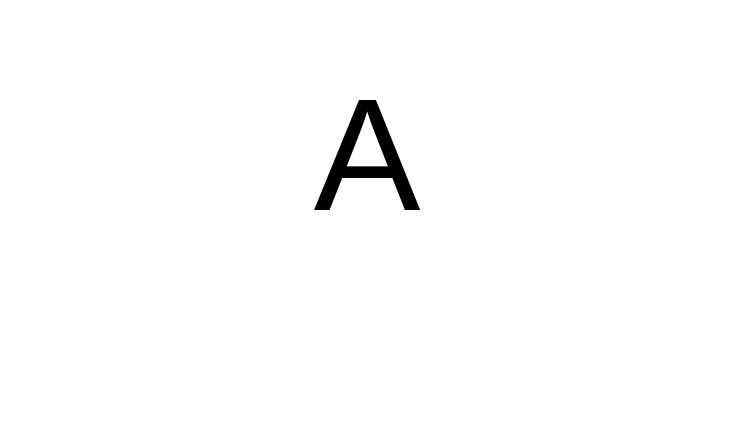
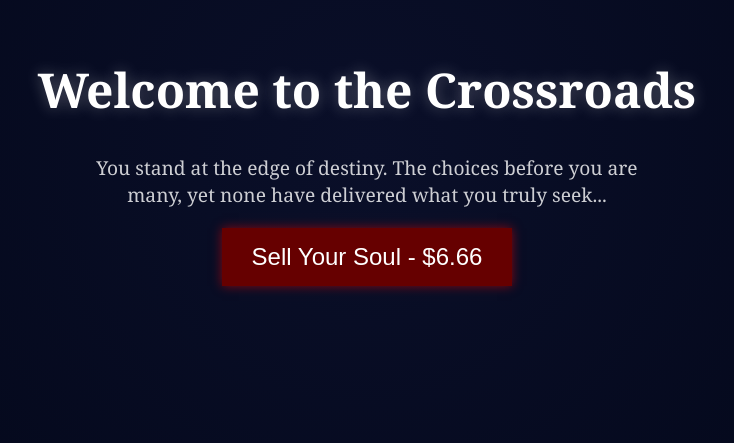
Before and after one commit to ggg713/seekerofpower-site, a plain HTML site: page index.html in a window 1280 px wide. Shown: the part 245-688 px from the top of the page, without its empty margins (273-1007 px from the left). Drawn offline with Linux system fonts and the light colour scheme.

Commit message:
Added homepage design

```diff
--- a/index.html
+++ b/index.html
@@ -1,25 +1,17 @@
 <!DOCTYPE html>
 <html lang="en">
 <head>
-  <meta charset="UTF-8">
-  <meta name="viewport" content="width=device-width, initial-scale=1.0">
-  <title>Seeker of Power</title>
-  <style>
-    /* This style centers the content and makes the font large */
-    body {
-      background-color: white;
-      margin: 0;
-      height: 100vh;
-      display: flex;
-      align-items: center;
-      justify-content: center;
-      font-size: 10rem;
-      color: black;
-      font-family: sans-serif;
-    }
-  </style>
+    <meta charset="UTF-8">
+    <meta name="viewport" content="width=device-width, initial-scale=1.0">
+    <title>Welcome to the Crossroads</title>
+    <link rel="stylesheet" href="styles.css">
 </head>
 <body>
-  A
+    <div class="crossroads-container">
+        <div class="fog-layer"></div>
+        <h1 class="title">Welcome to the Crossroads</h1>
+        <p class="description">You stand at the edge of destiny. The choices before you are many, yet none have delivered what you truly seek...</p>
+        <button class="purchase-btn">Sell Your Soul - $6.66</button>
+    </div>
 </body>
 </html>
--- /dev/null
+++ b/phrase.txt
@@ -0,0 +1 @@
+shit this is getting on my nerves
--- /dev/null
+++ b/styles.css
@@ -0,0 +1,73 @@
+/* General Page Styling */
+body {
+    margin: 0;
+    padding: 0;
+    height: 100vh;
+    display: flex;
+    justify-content: center;
+    align-items: center;
+    text-align: center;
+    background: radial-gradient(circle, #0a0f29, #020617);
+    color: white;
+    font-family: 'Georgia', serif;
+    overflow: hidden;
+    position: relative;
+}
+
+/* Crossroads Container */
+.crossroads-container {
+    position: relative;
+    z-index: 2;
+    padding: 20px;
+}
+
+/* Fog Effect */
+.fog-layer {
+    position: absolute;
+    top: 0;
+    left: 0;
+    width: 100%;
+    height: 100%;
+    background: url('images/fog.png') repeat-x;
+    animation: fogMove 15s linear infinite;
+    opacity: 0.6;
+    z-index: 1;
+}
+
+/* Animation for Fog */
+@keyframes fogMove {
+    from { transform: translateX(-100%); }
+    to { transform: translateX(100%); }
+}
+
+/* Title Styling */
+.title {
+    font-size: 3rem;
+    text-shadow: 0px 0px 15px rgba(255, 255, 255, 0.3);
+}
+
+/* Description */
+.description {
+    font-size: 1.2rem;
+    max-width: 600px;
+    margin: auto;
+    opacity: 0.8;
+}
+
+/* Button Styling */
+.purchase-btn {
+    margin-top: 20px;
+    padding: 15px 30px;
+    font-size: 1.5rem;
+    background: #660000;
+    color: white;
+    border: none;
+    cursor: pointer;
+    transition: all 0.3s ease-in-out;
+    box-shadow: 0px 0px 10px rgba(255, 0, 0, 0.5);
+}
+
+.purchase-btn:hover {
+    background: #990000;
+    box-shadow: 0px 0px 20px rgba(255, 0, 0, 0.7);
+}
```
Also changed, not shown: images/fog.png (added).
